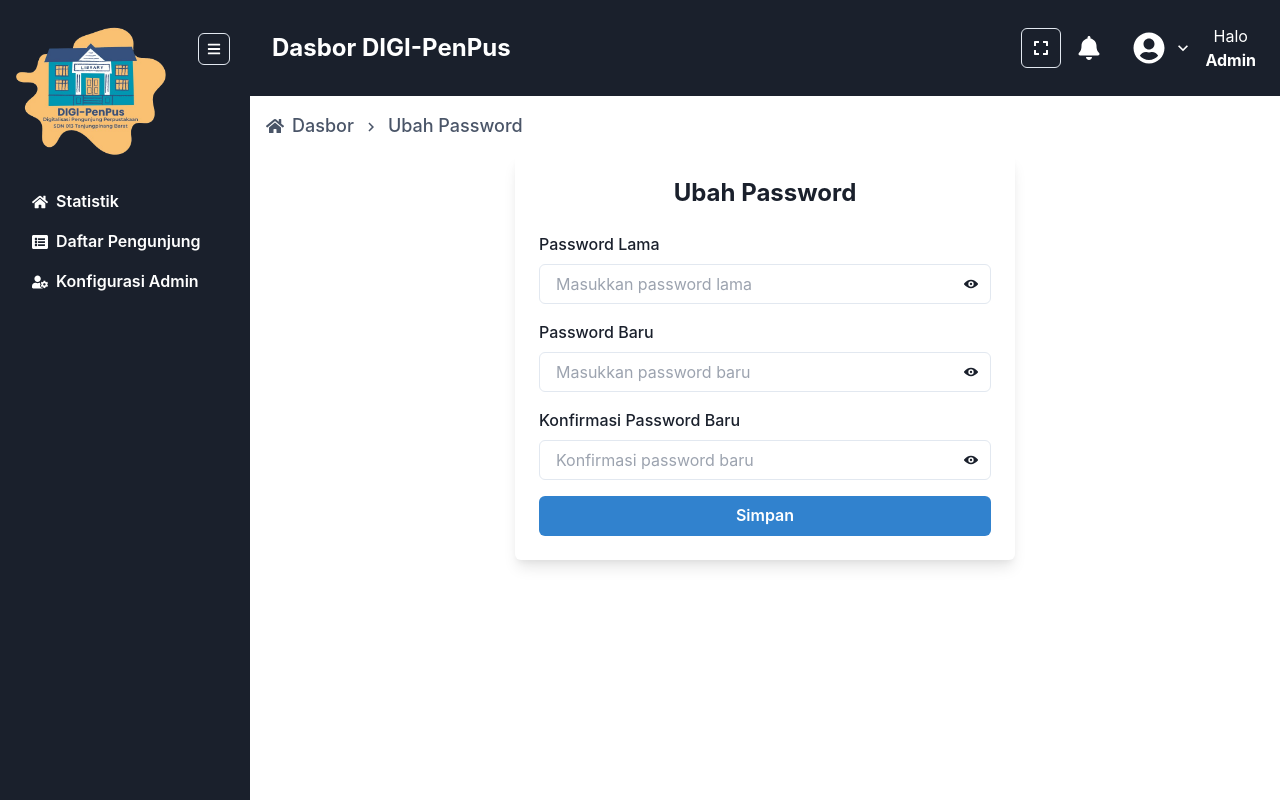
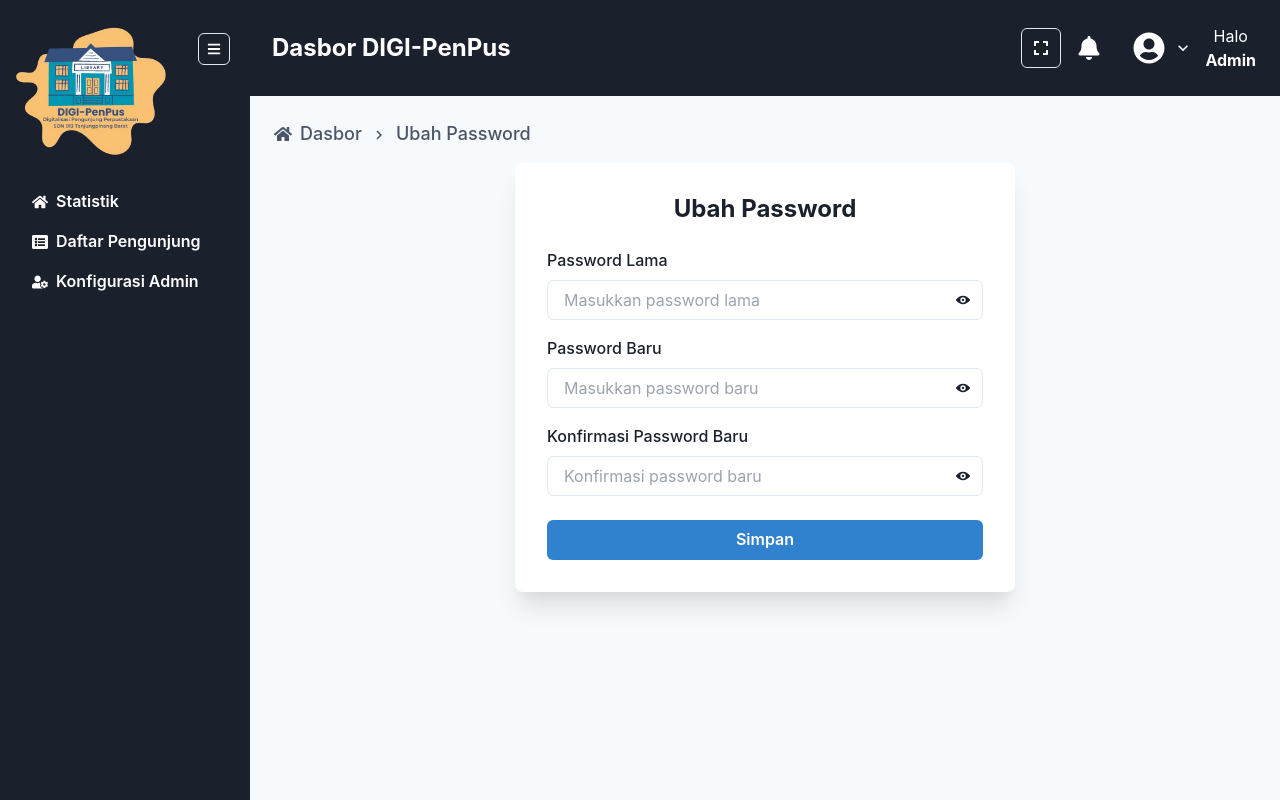
Before and after one commit to Yoga-Syahputra/perpus-sdn013tpibarat, a React (Vite) app in the folder client/: page /change-password in a window 1280 px wide. Built offline with nearby package versions, Linux system fonts and the light colour scheme; sample sign-in values are in the browser's storage.

Commit message:
fix: major adjustment

```diff
--- a/client/src/App.jsx
+++ b/client/src/App.jsx
@@ -52,9 +52,9 @@ const App = () => {
           <Route
             path="/admin-config"
             element={
-
+              <PrivateRoute>
                 <KonfigurasiAdmin />
-
+              </PrivateRoute>
             }
           />
           <Route
--- a/client/src/components/ListPengunjung.jsx
+++ b/client/src/components/ListPengunjung.jsx
@@ -17,7 +17,7 @@ const ListPengunjung = ({
   selectedDate,
 }) => {
   return (
-    <Table variant="striped" colorScheme="teal">
+    <Table Table id="visitor-table" variant="simple" size="sm">
       <Thead>
         <Tr>
           <Th>No</Th>
--- a/client/src/pages/UbahPassword.jsx
+++ b/client/src/pages/UbahPassword.jsx
@@ -49,14 +49,12 @@ const UbahPassword = () => {
 
     try {
       await changePassword(oldPassword, newPassword);
-
       toast({
         title: "Password berhasil diubah.",
         status: "success",
         duration: 5000,
         isClosable: true,
       });
-
       navigate("/admin");
     } catch (error) {
       toast({
@@ -74,7 +72,7 @@ const UbahPassword = () => {
   };
 
   return (
-    <Flex direction="column" h="100vh">
+    <Flex direction="column" h="100vh" bg="gray.50">
       <Navbar
         toggleSidebar={toggleSidebar}
         isSidebarOpen={isSidebarOpen}
@@ -89,8 +87,8 @@ const UbahPassword = () => {
         <Box
           ml={{ base: 0, md: isSidebarOpen ? "250px" : 0 }}
           w="full"
-          p={4}
-          transition="margin-left 0.5s"
+          p={6}
+          transition="margin-left 0.3s ease"
         >
           <Breadcrumb
             fontWeight="medium"
@@ -118,9 +116,9 @@ const UbahPassword = () => {
           <Box
             maxW="500px"
             mx="auto"
-            p={6}
-            boxShadow="lg"
-            borderRadius="md"
+            p={8}
+            boxShadow="xl"
+            borderRadius="lg"
             bg="white"
           >
             <Heading mb={6} fontSize="2xl" textAlign="center">
@@ -134,6 +132,7 @@ const UbahPassword = () => {
                   value={oldPassword}
                   onChange={(e) => setOldPassword(e.target.value)}
                   placeholder="Masukkan password lama"
+                  focusBorderColor="blue.500"
                 />
                 <InputRightElement>
                   <IconButton
@@ -157,6 +156,7 @@ const UbahPassword = () => {
                   value={newPassword}
                   onChange={(e) => setNewPassword(e.target.value)}
                   placeholder="Masukkan password baru"
+                  focusBorderColor="blue.500"
                 />
                 <InputRightElement>
                   <IconButton
@@ -172,7 +172,7 @@ const UbahPassword = () => {
               </InputGroup>
             </FormControl>
 
-            <FormControl mb={4}>
+            <FormControl mb={6}>
               <FormLabel>Konfirmasi Password Baru</FormLabel>
               <InputGroup>
                 <Input
@@ -180,6 +180,7 @@ const UbahPassword = () => {
                   value={confirmPassword}
                   onChange={(e) => setConfirmPassword(e.target.value)}
                   placeholder="Konfirmasi password baru"
+                  focusBorderColor="blue.500"
                 />
                 <InputRightElement>
                   <IconButton
@@ -199,6 +200,8 @@ const UbahPassword = () => {
               colorScheme="blue"
               width="full"
               onClick={handlePasswordChange}
+              _hover={{ bg: "blue.600" }}
+              transition="background-color 0.3s"
             >
               Simpan
             </Button>
```
Lines whose indentation alone changed are shown as unchanged.
